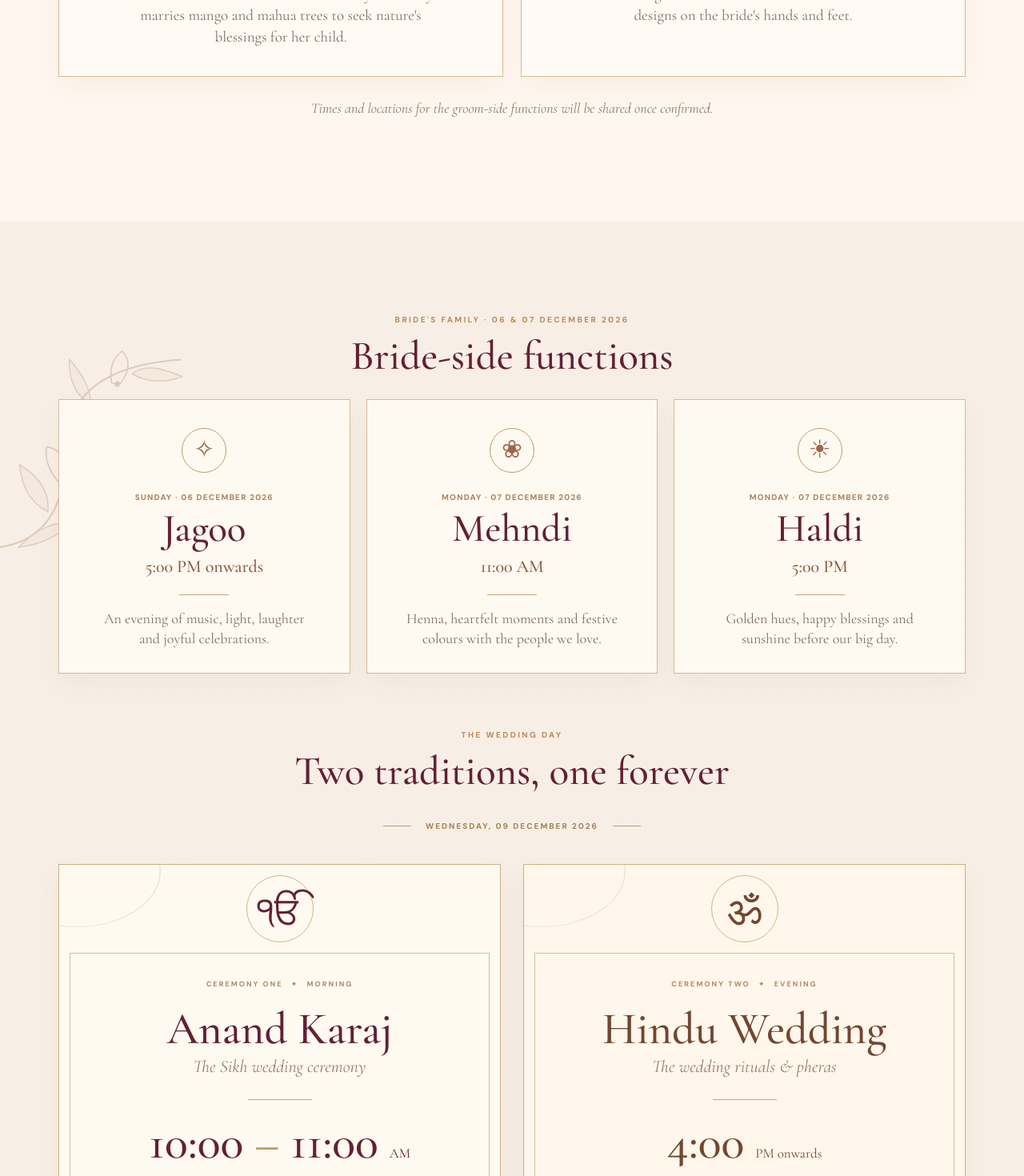
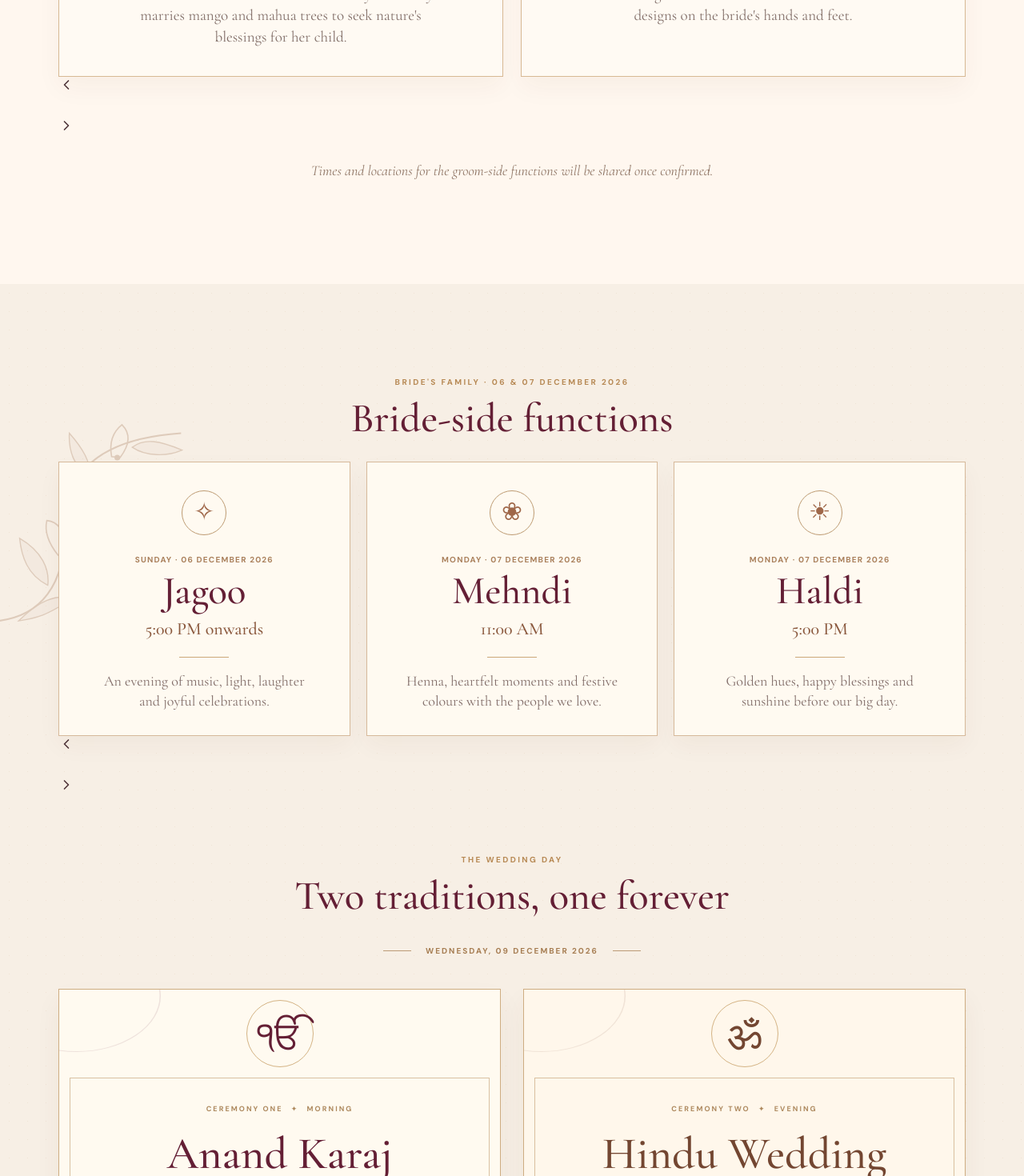
Before and after one commit to Mr-krishu/Simkri, a React (Vite) app: page / in a window 1280 px wide. Shown: the part 7100-8570 px from the top of the page at 80% size. Built offline with nearby package versions, Linux system fonts and the light colour scheme; the HTML template or start-up script is replaced by a standard one.

Commit message:
Add auto-rotating swipeable mobile ceremony carousels

```diff
--- a/src/App.tsx
+++ b/src/App.tsx
@@ -1,4 +1,4 @@
-import { useEffect, useRef, useState } from 'react'
+import { useEffect, useRef, useState, type TouchEvent } from 'react'
 import { AnimatePresence, motion, useScroll, useTransform } from 'framer-motion'
 import { ArrowDown, ArrowUpRight, CalendarDays, Check, ChevronLeft, ChevronRight, Copy, Heart, MapPin, Navigation, Sparkles } from 'lucide-react'
 
@@ -511,18 +511,111 @@ function WeddingFestivitiesIntro() {
   )
 }
 
+// Only one ceremony card is shown at a time on small screens.
+// Autoplay runs while the carousel is visible, pausing for details, interaction
+// or reduced-motion preferences. Desktop retains the full card grid.
+function useMobileEventCarousel(total: number, paused = false) {
+  const [active, setActive] = useState(0)
+  const [mobile, setMobile] = useState(false)
+  const [visible, setVisible] = useState(false)
+  const ref = useRef<HTMLDivElement>(null)
+  const startX = useRef<number | null>(null)
+  const lastInteraction = useRef(0)
+
+  useEffect(() => {
+    const media = window.matchMedia('(max-width: 670px)')
+    const sync = () => setMobile(media.matches)
+    sync()
+    media.addEventListener('change', sync)
+    return () => media.removeEventListener('change', sync)
+  }, [])
+
+  useEffect(() => {
+    if (!mobile || !ref.current) return
+    if (typeof IntersectionObserver === 'undefined') {
+      setVisible(true)
+      return
+    }
+    const observer = new IntersectionObserver(([entry]) => {
+      setVisible(entry.isIntersecting)
+    }, { threshold: .2 })
+    observer.observe(ref.current)
+    return () => observer.disconnect()
+  }, [mobile])
+
+  useEffect(() => {
+    if (!mobile || !visible || paused || total < 2) return
+    const timer = window.setInterval(() => {
+      if (document.hidden ||
+        window.matchMedia('(prefers-reduced-motion: reduce)').matches ||
+        Date.now() - lastInteraction.current < 8500 ||
+        (ref.current?.contains(document.activeElement) ?? false)) return
+      setActive(current => (current + 1) % total)
+    }, 5200)
+    return () => window.clearInterval(timer)
+  }, [mobile, visible, paused, total])
+
+  const select = (next: number) => {
+    lastInteraction.current = Date.now()
+    setActive(((next % total) + total) % total)
+  }
+  const onTouchStart = (event: TouchEvent<HTMLDivElement>) => {
+    startX.current = event.touches[0]?.clientX ?? null
+  }
+  const onTouchEnd = (event: TouchEvent<HTMLDivElement>) => {
+    if (!mobile || startX.current === null) return
+    const difference = event.changedTouches[0]?.clientX - startX.current
+    startX.current = null
+    if (difference === undefined || Math.abs(difference) < 50) return
+    select(active + (difference < 0 ? 1 : -1))
+  }
+
+  return { active, mobile, ref, select, onTouchStart, onTouchEnd }
+}
+
+function EventCarouselControls({
+  label, count, active, select
+}: {
+  label: string
+  count: number
+  active: number
+  select: (index: number) => void
+}) {
+  return (
+    <div className="event-carousel-controls" role="group" aria-label={`${label} navigation`}>
+      <button type="button" className="event-carousel-arrow" onClick={() => select(active - 1)}
+        aria-label={`Previous ${label} event`}><ChevronLeft size={20} /></button>
+      <div className="event-carousel-dots" role="group" aria-label={`Choose ${label} event`}>
+        {Array.from({ length: count }, (_, index) => (
+          <button type="button" key={index}
+            className={`event-carousel-dot ${index === active ? 'is-current' : ''}`}
+            aria-label={`Show ${label} event ${index + 1} of ${count}`}
+            aria-current={index === active ? 'true' : undefined}
+            onClick={() => select(index)} />
+        ))}
+      </div>
+      <button type="button" className="event-carousel-arrow" onClick={() => select(active + 1)}
+        aria-label={`Next ${label} event`}><ChevronRight size={20} /></button>
+    </div>
+  )
+}
+
 function GroomSideFunctions() {
   const [openEvent, setOpenEvent] = useState<string | null>(null)
+  const carousel = useMobileEventCarousel(GROOM_SIDE_EVENTS.length, openEvent !== null)
+  const selectEvent = (index: number) => { setOpenEvent(null); carousel.select(index) }
   return (
     <section className="groom-section section-padding" id="groom-traditions">
       <div className="section-container">
         <SectionHeading eyebrow="GROOM'S FAMILY · 04–06 DECEMBER 2026" title="Groom-side functions"
           subtitle="Honouring Krishna's family's beautiful traditions before the wedding day." />
-        <div className="groom-events-grid">
+        <div className="event-carousel-shell" ref={carousel.ref}
+          onTouchStart={carousel.onTouchStart} onTouchEnd={carousel.onTouchEnd}>
+          <div className="groom-events-grid" aria-label="Groom-side wedding events">
             {GROOM_SIDE_EVENTS.map((event, index) => (
-            <motion.article className={`groom-event-card ${openEvent === event.name ? 'event-expanded' : ''}`} key={event.name}
-              initial={{ opacity: 0, y: 26 }} whileInView={{ opacity: 1, y: 0 }}
-              viewport={{ once: true, amount: .2 }} transition={{ duration: .55, delay: index * .07 }}>
+              <motion.article className={`groom-event-card ${openEvent === event.name ? 'event-expanded' : ''} ${carousel.active === index ? 'is-current' : ''}`} key={event.name}
+                initial={false} whileInView={{ opacity: 1, y: 0 }}
+                viewport={{ once: true, amount: .2 }} transition={{ duration: .4 }}>
               <span className="groom-event-icon" aria-hidden="true">{event.icon}</span>
               <p className="groom-event-date">{event.date}</p>
               <h3>{event.name}</h3>
@@ -538,6 +631,9 @@ function GroomSideFunctions() {
             </motion.article>
             ))}
           </div>
+          <EventCarouselControls label="groom-side" count={GROOM_SIDE_EVENTS.length}
+            active={carousel.active} select={selectEvent} />
+        </div>
         <p className="groom-event-note">Times and locations for the groom-side functions will be shared once confirmed.</p>
       </div>
     </section>
@@ -546,6 +642,9 @@ function GroomSideFunctions() {
 
 function Ceremonies() {
   const [openEvent, setOpenEvent] = useState<string | null>(null)
+  const brideCarousel = useMobileEventCarousel(PRE_WEDDING_EVENTS.length, openEvent !== null)
+  const weddingCarousel = useMobileEventCarousel(2)
+  const selectBride = (index: number) => { setOpenEvent(null); brideCarousel.select(index) }
   return (
     <section id="bride-traditions" className="ceremonies-section section-padding">
       <FloralCorner />
@@ -554,15 +653,17 @@ function Ceremonies() {
           <p className="eyebrow">BRIDE'S FAMILY · 06 & 07 DECEMBER 2026</p>
           <h3>Bride-side functions</h3>
         </div>
-        <div className="prewedding-grid">
+        <div className="event-carousel-shell" ref={brideCarousel.ref}
+          onTouchStart={brideCarousel.onTouchStart} onTouchEnd={brideCarousel.onTouchEnd}>
+          <div className="prewedding-grid" aria-label="Bride-side wedding events">
             {PRE_WEDDING_EVENTS.map((event, index) => (
               <motion.article
-              className={`prewedding-card ${openEvent === event.name ? 'event-expanded' : ''}`}
+                className={`prewedding-card ${openEvent === event.name ? 'event-expanded' : ''} ${brideCarousel.active === index ? 'is-current' : ''}`}
                 key={event.name}
-              initial={{ opacity: 0, y: 25 }}
+                initial={false}
                 whileInView={{ opacity: 1, y: 0 }}
                 viewport={{ once: true, amount: .2 }}
-              transition={{ duration: .55, delay: index * .1 }}
+                transition={{ duration: .4 }}
               >
               <span className="prewedding-icon" aria-hidden="true">{event.icon}</span>
               <p className="prewedding-date">{event.date}</p>
@@ -579,13 +680,19 @@ function Ceremonies() {
             </motion.article>
             ))}
           </div>
+          <EventCarouselControls label="bride-side" count={PRE_WEDDING_EVENTS.length}
+            active={brideCarousel.active} select={selectBride} />
+        </div>
         <div className="wedding-day-heading">
           <p className="eyebrow">THE WEDDING DAY</p>
           <h3>Two traditions, one forever</h3>
         </div>
         <div className="ceremony-intro-date"><span className="line" /> WEDNESDAY, 09 DECEMBER 2026 <span className="line" /></div>
-        <div className="ceremony-grid">
-          <motion.article className="ceremony-card sikh-card" initial={{opacity: 0, y: 30}} whileInView={{opacity: 1, y: 0}} viewport={{once: true, amount: .2}} transition={{duration: .6}}>
+        <div className="event-carousel-shell" ref={weddingCarousel.ref}
+          onTouchStart={weddingCarousel.onTouchStart} onTouchEnd={weddingCarousel.onTouchEnd}>
+          <div className="ceremony-grid" aria-label="Wedding day ceremonies">
+            <motion.article className={`ceremony-card sikh-card ${weddingCarousel.active === 0 ? 'is-current' : ''}`}
+              initial={false} whileInView={{opacity: 1, y: 0}} viewport={{once: true, amount: .2}} transition={{duration: .4}}>
             <div className="card-decoration" aria-hidden="true"><span>ੴ</span></div>
             <div className="ceremony-card-content">
               <p className="ceremony-number">CEREMONY ONE <span>✦</span> MORNING</p>
@@ -597,7 +704,8 @@ function Ceremonies() {
               <div className="ceremony-bottom"><span>09 DECEMBER 2026</span><span>ੴ</span></div>
             </div>
           </motion.article>
-          <motion.article className="ceremony-card hindu-card" initial={{opacity: 0, y: 30}} whileInView={{opacity: 1, y: 0}} viewport={{once: true, amount: .2}} transition={{duration: .6, delay: .13}}>
+          <motion.article className={`ceremony-card hindu-card ${weddingCarousel.active === 1 ? 'is-current' : ''}`}
+              initial={false} whileInView={{opacity: 1, y: 0}} viewport={{once: true, amount: .2}} transition={{duration: .4}}>
             <div className="card-decoration" aria-hidden="true"><span>ॐ</span></div>
             <div className="ceremony-card-content">
               <p className="ceremony-number">CEREMONY TWO <span>✦</span> EVENING</p>
@@ -609,6 +717,9 @@ function Ceremonies() {
               <div className="ceremony-bottom"><span>09 DECEMBER 2026</span><span>ॐ</span></div>
             </div>
           </motion.article>
+          </div>
+          <EventCarouselControls label="wedding-day" count={2}
+            active={weddingCarousel.active} select={weddingCarousel.select} />
         </div>
         <p className="ceremony-footnote">We would be honoured to have you join us for both ceremonies and share in our joy.</p>
       </div>
```
Lines whose indentation alone changed are shown as unchanged.
